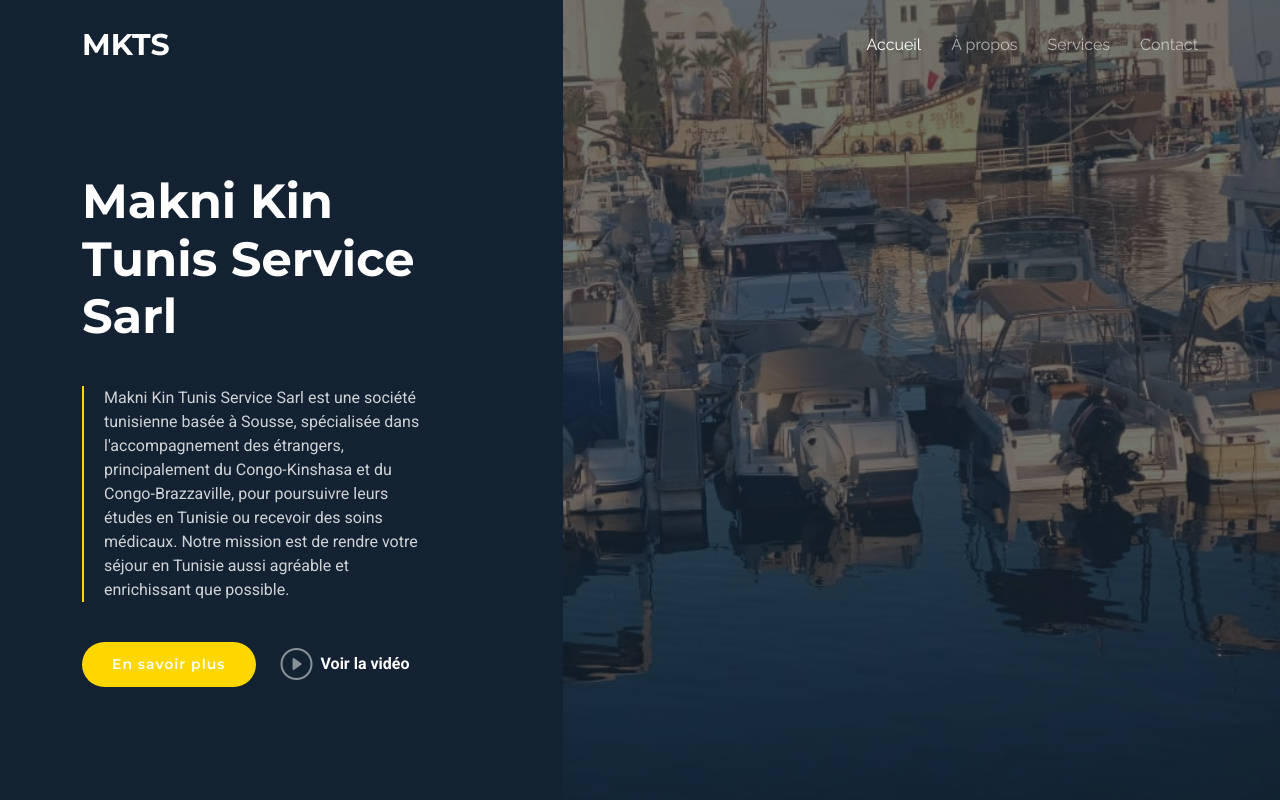
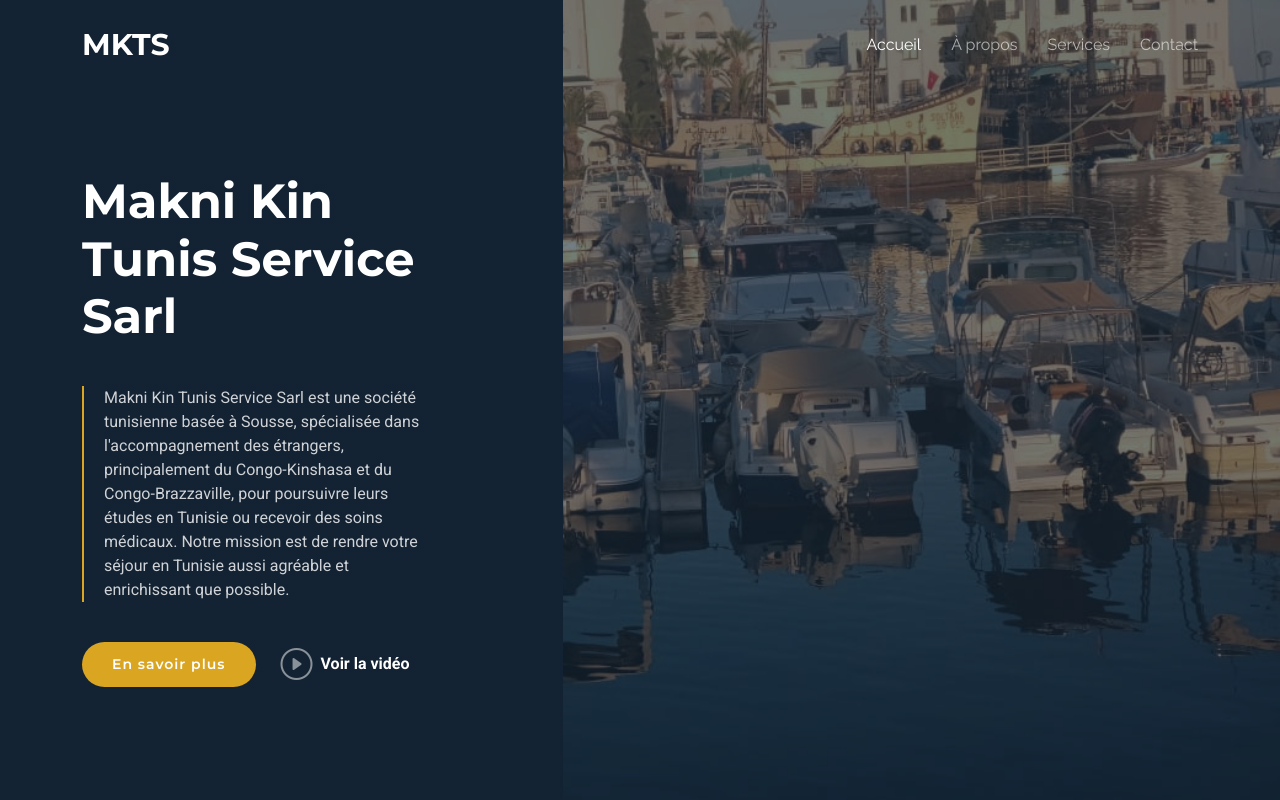
Before and after one commit to amirabourogaa/mkts.tn, a plain HTML site: page index.html in a window 1280 px wide. Shown: the top 800 px of the page. Drawn offline with Linux system fonts and the light colour scheme.

```diff
--- a/assets/css/main.css
+++ b/assets/css/main.css
@@ -17,15 +17,15 @@
   --nav-font: "Raleway",  sans-serif;
 }
 
-/* Global Colors - The following color variables are used throughout the website. Updating them here will change the color scheme of the entire website */
 :root {
   --background-color: #ffffff; /* Gardé le blanc pour le fond général du site */
   --default-color: #1b1b1b; /* Noir pour le texte principal */
   --heading-color: #ff8c00; /* Orange pour les titres, sous-titres et titres */
-  --accent-color: #ffd700; /* Gold pour les éléments à mettre en avant, comme les boutons et les liens */
+  --accent-color: #daa520; /* Goldenrod pour les éléments à mettre en avant, comme les boutons et les liens */
   --surface-color: #ffffff; /* Surface blanche pour des éléments en boîte */
   --contrast-color: #ffffff; /* Blanc pour assurer la lisibilité sur les couleurs sombres */
 }
+
 
 
 /* Nav Menu Colors - The following color variables are used specifically for the navigation menu. They are separate from the global colors to allow for more customization options */
```
